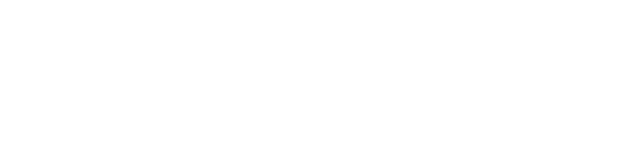
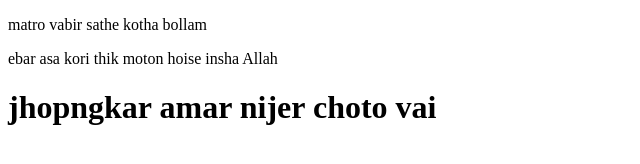
Before and after one commit to Asgorreaj/my-four-repo, a plain HTML site: page index.html in a window 1280 px wide. Shown: the whole page, without its empty margins (0-640 px from the left). Drawn offline with Linux system fonts and the light colour scheme.

Commit message:
first githube

```diff
--- a/index.html
+++ b/index.html
@@ -8,6 +8,7 @@
     <link rel="stylesheet" href="style.css">
 </head>
 <body>
-    <ebar asa kori thik moton hoise insha Allah
+    <p>matro vabir  sathe kotha bollam </p>ebar asa kori thik moton hoise insha Allah
+    <h1>jhopngkar amar nijer choto vai </h1>
 </body>
 </html>
```
